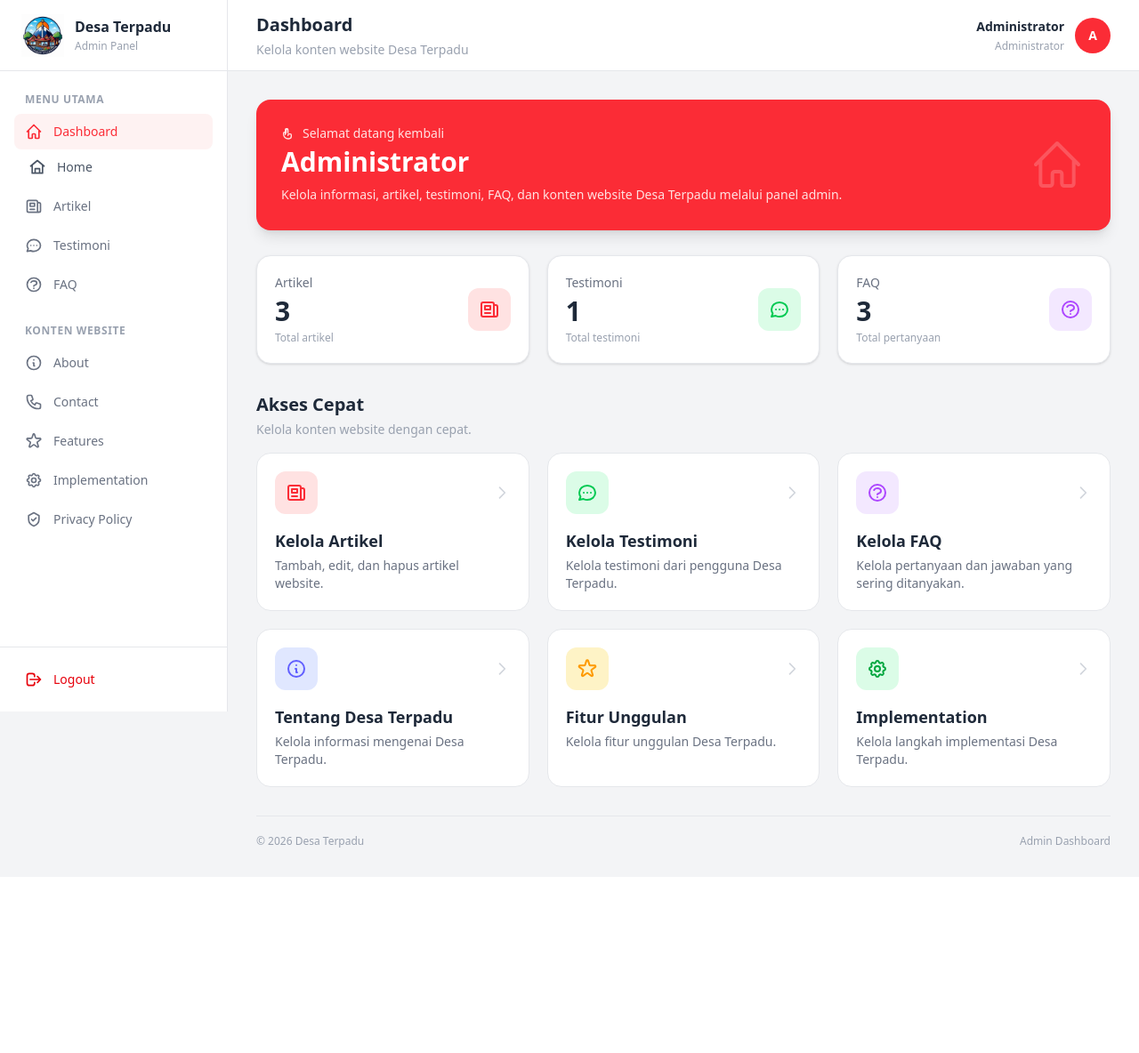
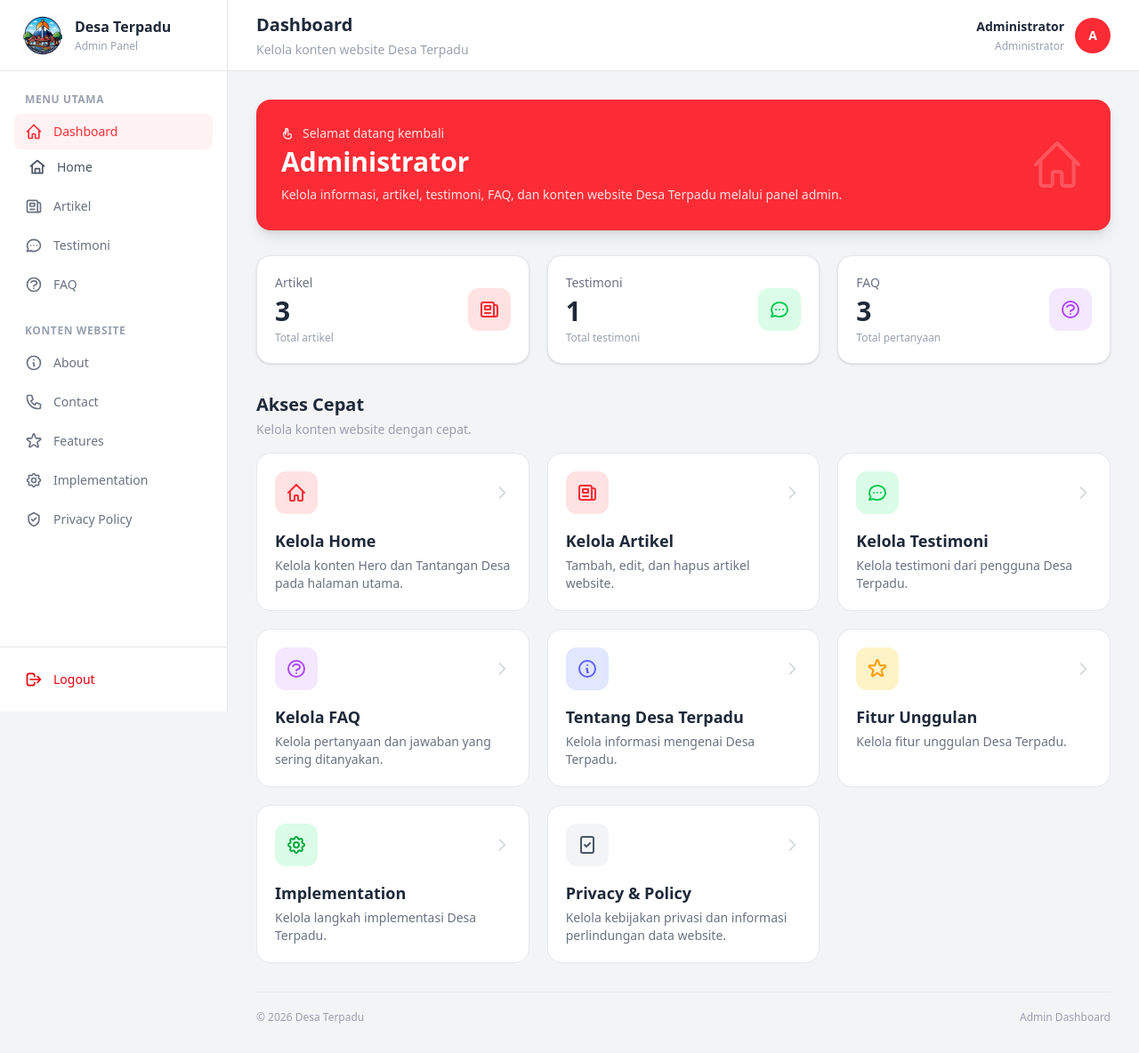
Before and after one commit to dilan123455/desa-terpadu, a CodeIgniter app: page /desa-terpadu/admin/dashboard in a window 1280 px wide. Shown: the whole page at 89% size. Before the commit the page ends 953 px from the top, so only its background shows below. Run offline with CodeIgniter, Linux system fonts and the light colour scheme; a user stored in the database is signed in; data comes from the database, SQL or seed files in the repository; style sheets or scripts are compiled from the project's sources.

Commit message:
nambahin fitur home dan privacy & policy didashboard admin akses cepat

```diff
--- a/application/config/routes.php
+++ b/application/config/routes.php
@@ -175,3 +175,16 @@ $route['admin/home/store-challenge']
 
 $route['admin/home/delete-challenge/(:num)']
     = 'admin/Home_admin/delete_challenge/$1';
+
+/*
+|--------------------------------------------------------------------------
+| ADMIN - PRIVACY POLICY
+|--------------------------------------------------------------------------
+*/
+
+$route['admin/privacy_policy'] = 'admin/Privacy_policy/index';
+$route['admin/privacy_policy/create'] = 'admin/Privacy_policy/create';
+$route['admin/privacy_policy/store'] = 'admin/Privacy_policy/store';
+$route['admin/privacy_policy/edit/(:num)'] = 'admin/Privacy_policy/edit/$1';
+$route['admin/privacy_policy/update/(:num)'] = 'admin/Privacy_policy/update/$1';
+$route['admin/privacy_policy/delete/(:num)'] = 'admin/Privacy_policy/delete/$1';
--- a/application/views/admin/dashboard.php
+++ b/application/views/admin/dashboard.php
@@ -125,7 +125,43 @@
 
                 <!-- Quick Access Cards (tanpa Contact) -->
                 <section class="grid grid-cols-1 md:grid-cols-2 lg:grid-cols-3 gap-5">
-                    <!-- Artikel -->
+
+                <!-- Home -->
+<a href="<?= site_url('admin/home'); ?>" class="block bg-white border border-gray-200 rounded-2xl p-5 hover:shadow-md hover:border-red-200 transition">
+    <div class="flex items-center justify-between">
+        <div class="w-12 h-12 rounded-xl bg-red-100 text-red-500 flex items-center justify-center">
+            <svg class="w-6 h-6" fill="none" stroke="currentColor" viewBox="0 0 24 24">
+                <path
+                    stroke-linecap="round"
+                    stroke-linejoin="round"
+                    stroke-width="2"
+                    d="M3 12l9-9 9 9M5 10v10a1 1 0 001 1h3a1 1 0 001-1v-4a1 1 0 011-1h2a1 1 0 011 1v4a1 1 0 001 1h3a1 1 0 001-1V10"
+                />
+            </svg>
+        </div>
+
+        <span class="text-2xl text-gray-300">
+            <svg class="w-5 h-5" fill="none" stroke="currentColor" viewBox="0 0 24 24">
+                <path
+                    stroke-linecap="round"
+                    stroke-linejoin="round"
+                    stroke-width="2"
+                    d="M9 5l7 7-7 7"
+                />
+            </svg>
+        </span>
+    </div>
+
+    <h4 class="mt-4 text-lg font-bold text-gray-800">
+        Kelola Home
+    </h4>
+
+    <p class="mt-1 text-sm text-gray-500">
+        Kelola konten Hero dan Tantangan Desa pada halaman utama.
+    </p>
+</a>
+
+                <!-- Artikel -->
                     <a href="<?= site_url('admin/articles'); ?>" class="block bg-white border border-gray-200 rounded-2xl p-5 hover:shadow-md hover:border-red-200 transition">
                         <div class="flex items-center justify-between">
                             <div class="w-12 h-12 rounded-xl bg-red-100 text-red-500 flex items-center justify-center">
@@ -233,6 +269,69 @@
                         <h4 class="mt-4 text-lg font-bold text-gray-800">Implementation</h4>
                         <p class="mt-1 text-sm text-gray-500">Kelola langkah implementasi Desa Terpadu.</p>
                     </a>
+
+                    <!-- Privacy & Policy -->
+<a href="<?= site_url('admin/privacy_policy'); ?>" class="block bg-white border border-gray-200 rounded-2xl p-5 hover:shadow-md hover:border-red-200 transition">
+
+    <div class="flex items-center justify-between">
+
+        <div class="w-12 h-12 rounded-xl bg-gray-100 text-gray-600 flex items-center justify-center">
+
+            <svg
+                class="w-6 h-6"
+                fill="none"
+                stroke="currentColor"
+                viewBox="0 0 24 24"
+            >
+                <path
+                    stroke-linecap="round"
+                    stroke-linejoin="round"
+                    stroke-width="2"
+                    d="M9 12l2 2 4-4"
+                />
+
+                <path
+                    stroke-linecap="round"
+                    stroke-linejoin="round"
+                    stroke-width="2"
+                    d="M7 3h10a2 2 0 012 2v14a2 2 0 01-2 2H7a2 2 0 01-2-2V5a2 2 0 012-2z"
+                />
+            </svg>
+
+        </div>
+
+
+        <span class="text-2xl text-gray-300">
+
+            <svg
+                class="w-5 h-5"
+                fill="none"
+                stroke="currentColor"
+                viewBox="0 0 24 24"
+            >
+                <path
+                    stroke-linecap="round"
+                    stroke-linejoin="round"
+                    stroke-width="2"
+                    d="M9 5l7 7-7 7"
+                />
+            </svg>
+
+        </span>
+
+    </div>
+
+
+    <h4 class="mt-4 text-lg font-bold text-gray-800">
+        Privacy &amp; Policy
+    </h4>
+
+
+    <p class="mt-1 text-sm text-gray-500">
+        Kelola kebijakan privasi dan informasi perlindungan data website.
+    </p>
+
+</a>
                 </section>
 
                 <!-- Footer -->
```
